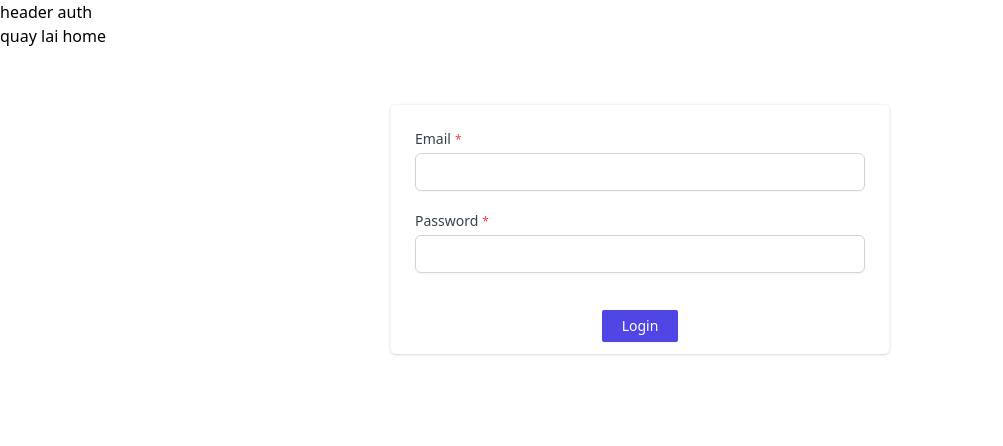
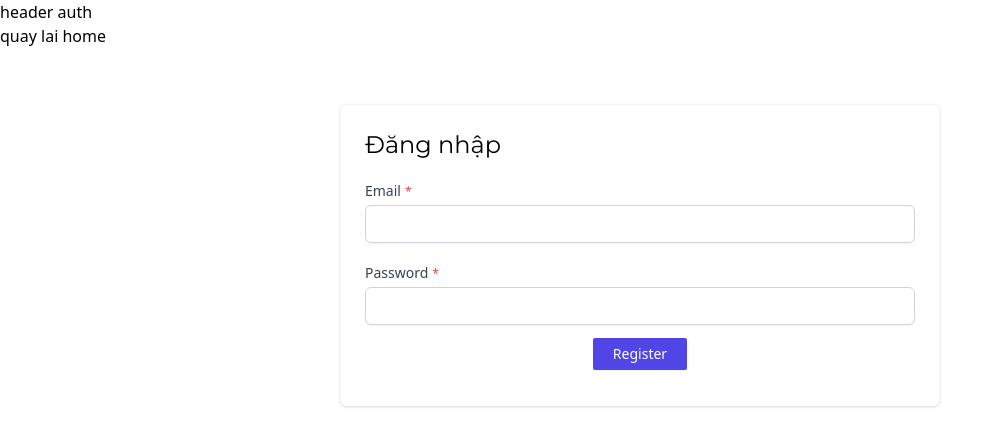
Before and after one commit to hungphung2811/react_redux, a React (Create React App) app: page /buyer/login in a window 1280 px wide. Shown: the top 446 px of the page, without its empty margins (0-1003 px from the left). Built offline with nearby package versions, Linux system fonts and the light colour scheme.

Commit message:
add login

```diff
--- a/src/api/authApi.js
+++ b/src/api/authApi.js
@@ -4,6 +4,10 @@ const AuthApi = {
     signUp(data) {
         const url = '/signup';
         return axiosClient.post(url, data);
+    },
+    signIn(data) {
+        const url = '/signin';
+        return axiosClient.post(url, data);
     }
 }
 
--- a/src/api/axiosClient.js
+++ b/src/api/axiosClient.js
@@ -2,8 +2,8 @@ import axios from 'axios';
 import { URI } from 'constants/configConstant';
 
 const axiosClient = axios.create({
-    // baseURL: 'https://hungpvph12160-pake-user.herokuapp.com',
-    baseURL: URI,
+    baseURL: 'http://localhost:4000/api',
+    // baseURL: URI,
     header: {
         'content-type': 'application/json'
     }
--- a/src/components/website/pages/auth/Login/index.jsx
+++ b/src/components/website/pages/auth/Login/index.jsx
@@ -5,11 +5,10 @@ import Text from 'components/website/atoms/Text';
 import FormGroup from 'components/website/molecules/FormGroup';
 import React, { useState } from 'react';
 import { useForm } from 'react-hook-form';
-import { Link } from 'react-router-dom';
 
 
-function Login() {
-    const { register, handleSubmit, formState: { errors } } = useForm();
+function Register() {
+    const { register, handleSubmit, reset, formState: { errors } } = useForm();
 
     const [errorsState, setErrorsState] = useState({
         name: '',
@@ -17,41 +16,42 @@ function Login() {
         password: ''
     })
     const [success, setSuccess] = useState(false);
-    const [loading, setLoading] = useState(false);
+    const [pending, setPending] = useState(false);
 
     const changeState = (key, value) => {
         return {
             ...errorsState,
-            name: '',
             email: '',
             password: '',
             [key]: value
         }
     }
     const onhandleSubmit = (data, e) => {
+        setPending(true);
         (async () => {
             try {
-                const newUser = await AuthApi.signUp(data);
-                setErrorsState({
-                    ...errorsState,
-                    name: '',
-                    email: '',
-                    password: ''
+                const newUser = await AuthApi.signIn(data);
+                setErrorsState(() => {
+                    return changeState('', '');
                 })
+                console.log(newUser);
+                setPending(false);
                 setSuccess(true)
-                e.target.reset();
+                reset();
             } catch (error) {
-                const { errorName, errorEmail, errorPassword } = error.response.data.error;
-                if (errorName) {
-                    setErrorsState(() => {
-                        return changeState('name', errorName);
-                    })
-                } else if (errorEmail) {
+                setPending(false);
+                setSuccess(false)
+                console.log(error.response.data);
+                // return
+                const { errorEmail, errorPassword } = error.response.data;
+                if (errorEmail) {
                     setErrorsState(() => {
                         return changeState('email', errorEmail);
                     })
                 } else if (errorPassword) {
-                    return changeState('password', errorPassword);
+                    setErrorsState(()=>{
+                        return changeState('password', errorPassword);
+                    })
                 }
             }
         })();
@@ -59,16 +59,19 @@ function Login() {
 
     return (
         <>
-            <div className="mt-10 sm:mt-14 mx-auto w-[500px]">
+            <div className="mt-10 sm:mt-14 mx-auto w-[600px]">
                 <Text className={`${success ? 'block' : 'hidden'} px-2 py-1 mb-2 rounded-sm bg-green-400 bg-opacity-80 font-medium text-xs`}>
-                    ban dang dang ky thanh cong
-                            <span className='underline'>
-                        <Link to='/buyer/login'> dawng nhap</Link>
-                    </span>
+                    đăng nhập thành công
                 </Text>
-                <form onSubmit={handleSubmit(onhandleSubmit)}>
-                    <div className="shadow overflow-hidden sm:rounded-md border-b-0 border border-gray-100">
-                        <div className="px-4 py-2 bg-white sm:p-6">
+
+                <div className='shadow overflow-hidden sm:rounded-md border-b-0 border border-gray-100 px-4 py-5 bg-white sm:p-6'>
+                    <div>
+                        <Text className='text-2xl mb-5'>
+                            Đăng nhập
+                        </Text>
+                    </div>
+                    <form onSubmit={handleSubmit(onhandleSubmit)}>
+                        <div className="">
                             <div>
                                 <FormGroup
                                     type='email'
@@ -113,17 +116,17 @@ function Login() {
                                 twCustom={true}
                                 classname='shadow-sm text-sm font-medium rounded-sm hover:bg-yellow-700 transition-colors'
                             >
-                                Login
+                                Register
                                 </Button>
                         </div>
-                    </div>
-                </form>
+                    </form>
+                </div>
             </div>
-            <div className='hidden'>
+            <div className={`${pending ? 'block' : 'hidden'}`}>
                 <Loading />
             </div>
         </>
     )
 }
 
-export default Login
+export default Register
--- a/src/components/website/pages/auth/Register/index.jsx
+++ b/src/components/website/pages/auth/Register/index.jsx
@@ -33,11 +33,8 @@ function Register() {
         (async () => {
             try {
                 const newUser = await AuthApi.signUp(data);
-                setErrorsState({
-                    ...errorsState,
-                    name: '',
-                    email: '',
-                    password: ''
+                setErrorsState(() => {
+                    return changeState('', '');
                 })
                 setPending(false);
                 setSuccess(true)
@@ -54,7 +51,9 @@ function Register() {
                         return changeState('email', errorEmail);
                     })
                 } else if (errorPassword) {
-                    return changeState('password', errorPassword);
+                    setErrorsState(()=>{
+                        return changeState('password', errorPassword);
+                    })
                 }
             }
         })();
--- a/src/index.css
+++ b/src/index.css
@@ -703,14 +703,14 @@ select{
 .invisible{
 	visibility: hidden;
 }
+.fixed{
+	position: fixed;
+}
 .relative{
 	position: relative;
 }
 .absolute{
 	position: absolute;
-}
-.fixed{
-	position: fixed;
 }
 .inset-0{
 	top: 0px;
@@ -746,14 +746,20 @@ select{
 .mt-10{
 	margin-top: 2.5rem;
 }
-.mt-5{
-	margin-top: 1.25rem;
-}
 .mb-2{
 	margin-bottom: 0.5rem;
 }
 .mt-2{
 	margin-top: 0.5rem;
+}
+.mt-5{
+	margin-top: 1.25rem;
+}
+.mb-20{
+	margin-bottom: 5rem;
+}
+.mb-10{
+	margin-bottom: 2.5rem;
 }
 .block{
 	display: block;
@@ -773,29 +779,11 @@ select{
 .w-full{
 	width: 100%;
 }
-.w-2\/3{
-	width: 66.666667%;
-}
-.w-1\/2{
-	width: 50%;
-}
-.w-32{
-	width: 8rem;
-}
-.w-96{
-	width: 24rem;
-}
-.w-\[150px\]{
-	width: 150px;
-}
-.w-\[400px\]{
-	width: 400px;
+.w-\[500px\]{
+	width: 500px;
 }
 .w-\[600px\]{
 	width: 600px;
-}
-.w-\[500px\]{
-	width: 500px;
 }
 @keyframes wiggle{
 
@@ -837,11 +825,11 @@ select{
 .rounded-sm{
 	border-radius: 0.125rem;
 }
+.border-2{
+	border-width: 2px;
+}
 .border{
 	border-width: 1px;
-}
-.border-2{
-	border-width: 2px;
 }
 .border-b-0{
 	border-bottom-width: 0px;
@@ -858,13 +846,13 @@ select{
 	--tw-border-opacity: 1;
 	border-color: rgba(243, 244, 246, var(--tw-border-opacity));
 }
+.bg-gray-500{
+	--tw-bg-opacity: 1;
+	background-color: rgba(107, 114, 128, var(--tw-bg-opacity));
+}
 .bg-blue-500{
 	--tw-bg-opacity: 1;
 	background-color: rgba(59, 130, 246, var(--tw-bg-opacity));
-}
-.bg-gray-500{
-	--tw-bg-opacity: 1;
-	background-color: rgba(107, 114, 128, var(--tw-bg-opacity));
 }
 .bg-gray-900{
 	--tw-bg-opacity: 1;
@@ -898,11 +886,11 @@ select{
 	--tw-bg-opacity: 1;
 	background-color: rgba(79, 70, 229, var(--tw-bg-opacity));
 }
+.bg-opacity-50{
+	--tw-bg-opacity: 0.5;
+}
 .bg-opacity-80{
 	--tw-bg-opacity: 0.8;
-}
-.bg-opacity-50{
-	--tw-bg-opacity: 0.5;
 }
 .px-16{
 	padding-left: 4rem;
@@ -964,10 +952,6 @@ select{
 	padding-top: 2rem;
 	padding-bottom: 2rem;
 }
-.px-10{
-	padding-left: 2.5rem;
-	padding-right: 2.5rem;
-}
 .px-4{
 	padding-left: 1rem;
 	padding-right: 1rem;
@@ -987,6 +971,10 @@ select{
 }
 .font-body{
 	font-family: Montserrat;
+}
+.text-2xl{
+	font-size: 1.5rem;
+	line-height: 2rem;
 }
 .text-sm{
 	font-size: 0.875rem;
@@ -1009,18 +997,14 @@ select{
 	font-size: 1.25rem;
 	line-height: 1.75rem;
 }
-.text-2xl{
-	font-size: 1.5rem;
-	line-height: 2rem;
+.font-semibold{
+	font-weight: 600;
 }
 .font-medium{
 	font-weight: 500;
 }
 .font-bold{
 	font-weight: 700;
-}
-.font-semibold{
-	font-weight: 600;
 }
 .capitalize{
 	text-transform: capitalize;
@@ -1029,13 +1013,13 @@ select{
 	--tw-text-opacity: 1;
 	color: rgba(59, 130, 246, var(--tw-text-opacity));
 }
+.text-white{
+	--tw-text-opacity: 1;
+	color: rgba(255, 255, 255, var(--tw-text-opacity));
+}
 .text-yellow-600{
 	--tw-text-opacity: 1;
 	color: rgba(217, 119, 6, var(--tw-text-opacity));
-}
-.text-white{
-	--tw-text-opacity: 1;
-	color: rgba(255, 255, 255, var(--tw-text-opacity));
 }
 .text-gray-700{
 	--tw-text-opacity: 1;
@@ -1095,11 +1079,6 @@ select{
 	opacity: 1;
 }
 
-.hover\:bg-yellow-500:hover{
-	--tw-bg-opacity: 1;
-	background-color: rgba(245, 158, 11, var(--tw-bg-opacity));
-}
-
 .hover\:bg-yellow-700:hover{
 	--tw-bg-opacity: 1;
 	background-color: rgba(180, 83, 9, var(--tw-bg-opacity));
@@ -1108,11 +1087,6 @@ select{
 .hover\:text-yellow-500:hover{
 	--tw-text-opacity: 1;
 	color: rgba(245, 158, 11, var(--tw-text-opacity));
-}
-
-.hover\:text-yellow-700:hover{
-	--tw-text-opacity: 1;
-	color: rgba(180, 83, 9, var(--tw-text-opacity));
 }
 
 .focus\:border-indigo-500:focus{
@@ -1131,14 +1105,6 @@ select{
 }
 
 @media (min-width: 640px){
-
-	.sm\:mt-0{
-		margin-top: 0px;
-	}
-
-	.sm\:mt-20{
-		margin-top: 5rem;
-	}
 
 	.sm\:mt-14{
 		margin-top: 3.5rem;
@@ -1162,10 +1128,3 @@ select{
 		line-height: 1.25rem;
 	}
 }
-
-@media (min-width: 768px){
-
-	.md\:mt-0{
-		margin-top: 0px;
-	}
-}
```
